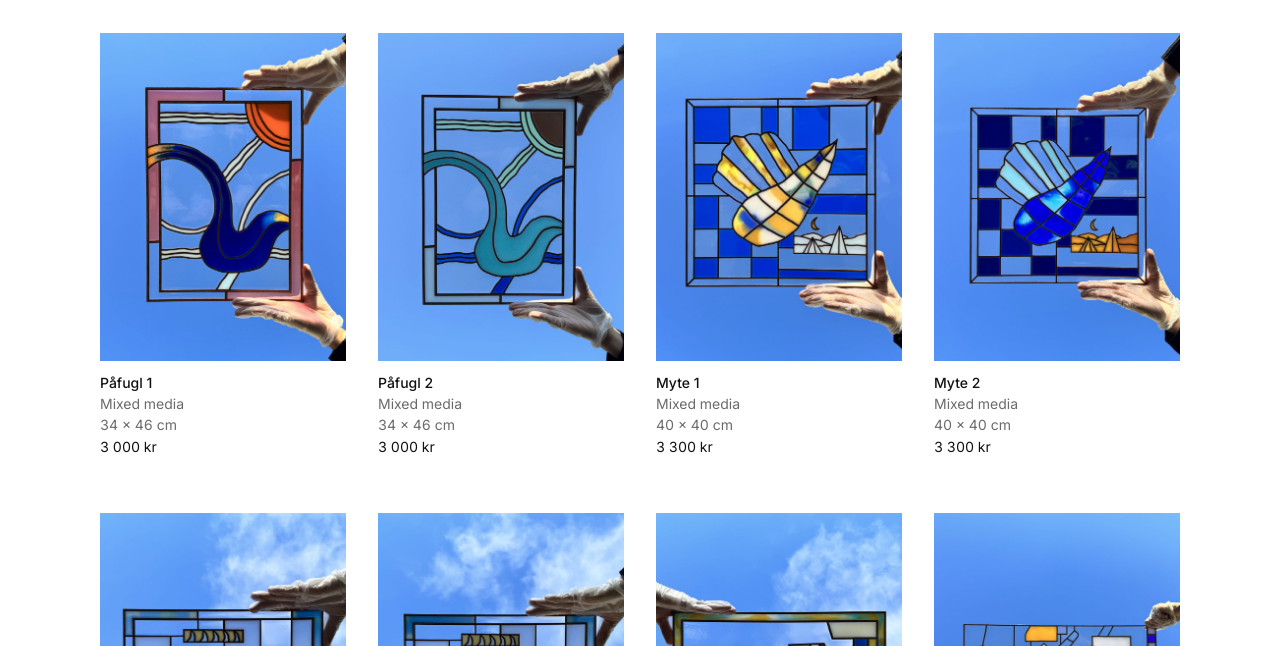
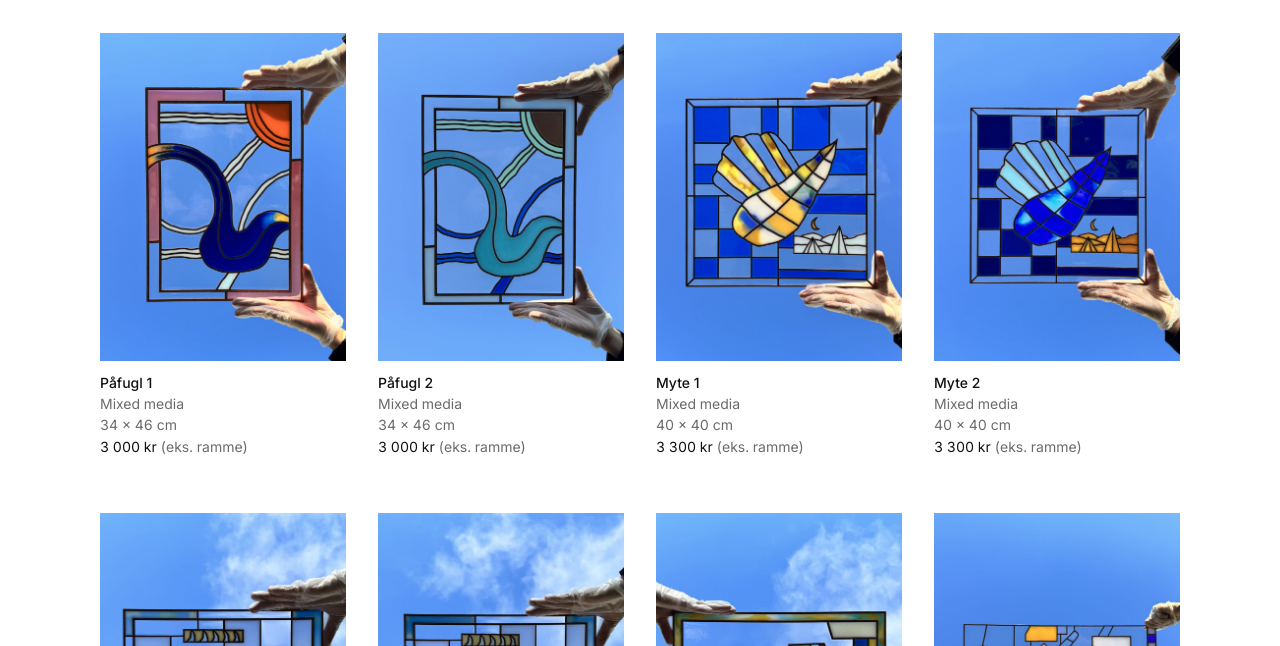
Before and after one commit to stianzb/kunstside, a plain HTML site: page index.html in a window 1280 px wide. Shown: the part 154-800 px from the top of the page. Drawn offline with Linux system fonts and the light colour scheme.

Commit message:
Vis «eks. ramme» etter prisen på verkene i hovedlisten
Verk med frame: true viser «inkl. ramme», alle andre «eks. ramme».

Co-Authored-By: Claude Opus 5.5 <noreply@anthropic.com>
Claude-Session: https://claude.ai/code/session_01LerHdR3gjCfduA3hkGN4PS

```diff
--- a/index.html
+++ b/index.html
@@ -190,7 +190,7 @@
       (wk.available === false
         ? '<span class="status">Ikke tilgjengelig</span>'
         : '<span class="price">' + kr(wk.price) +
-            (wk.frame ? ' <span class="note">(inkl. ramme)</span>' : '') + '</span>');
+            ' <span class="note">(' + (wk.frame ? 'inkl.' : 'eks.') + ' ramme)</span>' + '</span>');
   }
 
   function render(items, list) {
```
